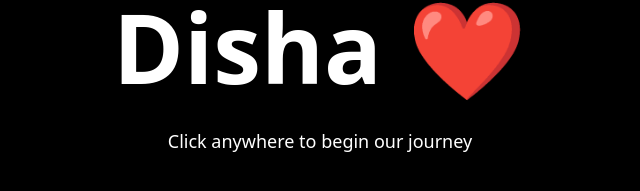
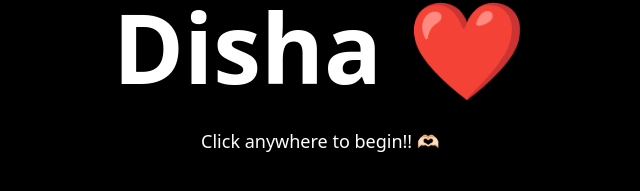
Before and after one commit to Y-ash-Thakur/To-my-fav-person, a React (Vite) app: page / in a window 1280 px wide. Shown: the part 323-514 px from the top of the page, without its empty margins (320-960 px from the left). Built offline with nearby package versions, Linux system fonts and the light colour scheme.

Commit message:
some  text modification

```diff
--- a/src/components/SimpleLoading.tsx
+++ b/src/components/SimpleLoading.tsx
@@ -107,7 +107,7 @@ const SimpleLoading = ({ onComplete }: { onComplete: () => void }) => {
             Disha ❤️
           </h1>
           <div className="text-white text-lg text-center px-4">
-            Click anywhere to begin our journey
+            Click anywhere to begin!! 🫶🏻
           </div>
         </div>
       )}
```
